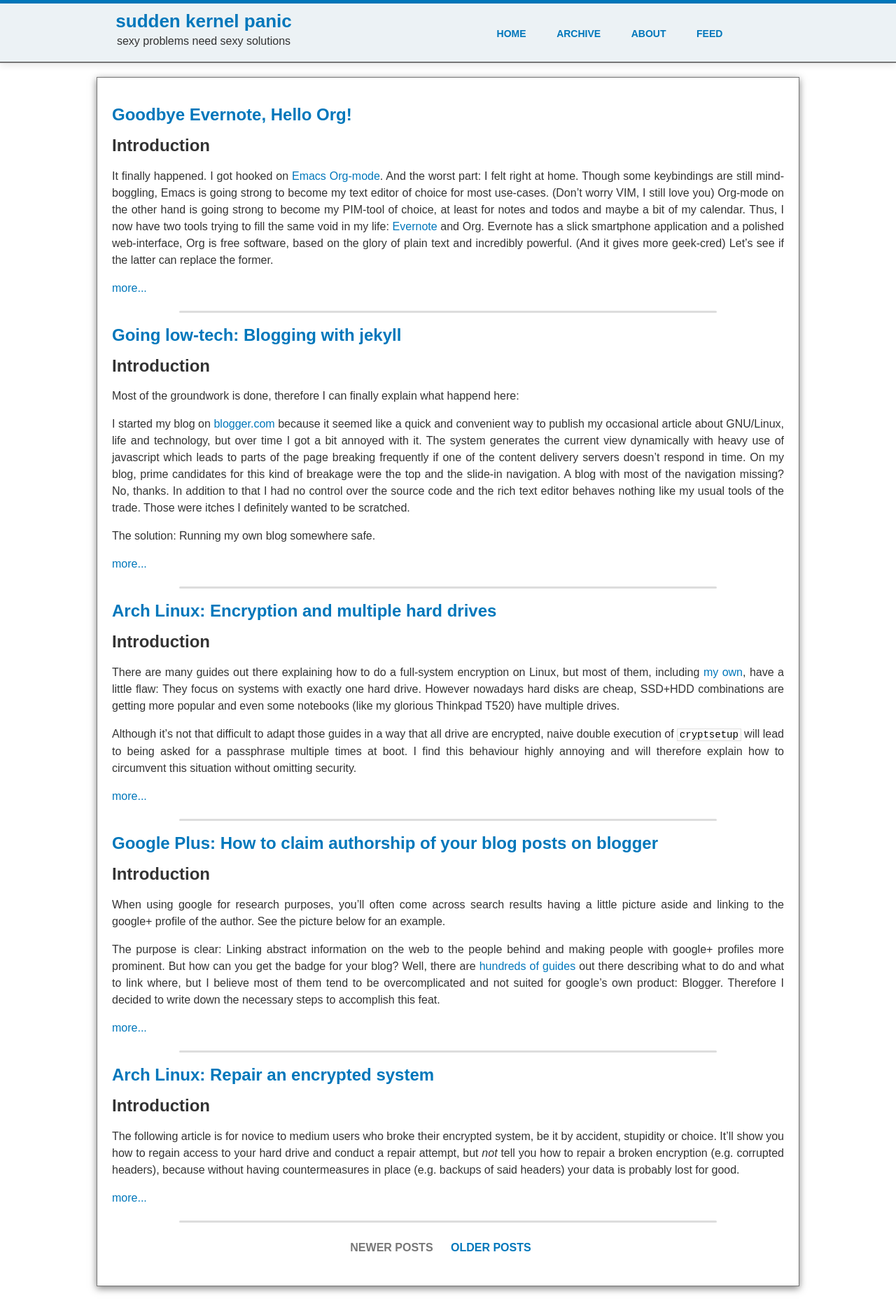
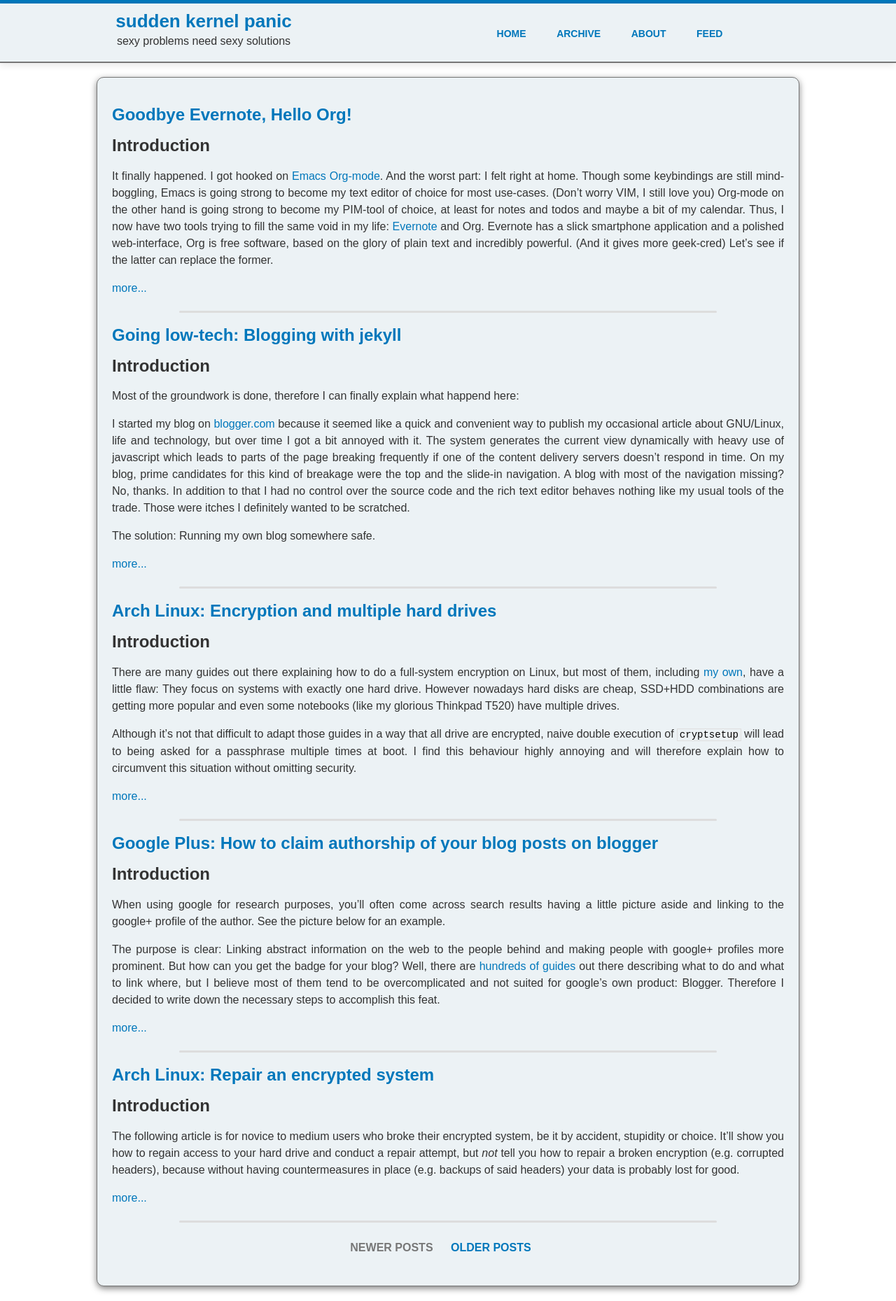
Before and after one commit to Bin7me/bin7me.github.io, a Jekyll site: the page built from index.html, in a window 1280 px wide. Shown: the whole page at 70% size. Built offline with Jekyll 4.4.1, drawn with Linux system fonts in a browser that asks for light colours; Markdown is read by kramdown in place of the engine named in the settings; the list of posts is cut into pages by our own code.

Commit message:
added some style back

```diff
--- a/css/style.css
+++ b/css/style.css
@@ -25,6 +25,8 @@ span.disabled {
 }
 
 #article {
+  background: #ecf2f5;
+  border-radius: 10px;
   padding: 21px;
   margin: auto;
   margin-bottom: 21px;
@@ -233,8 +235,8 @@ pre > code {
 }
 
 .backwards {
-  unicode-bidi:bidi-override;
-  direction:rtl;
+  unicode-bidi: bidi-override;
+  direction: rtl;
   text-align: left;
 }
 
```
